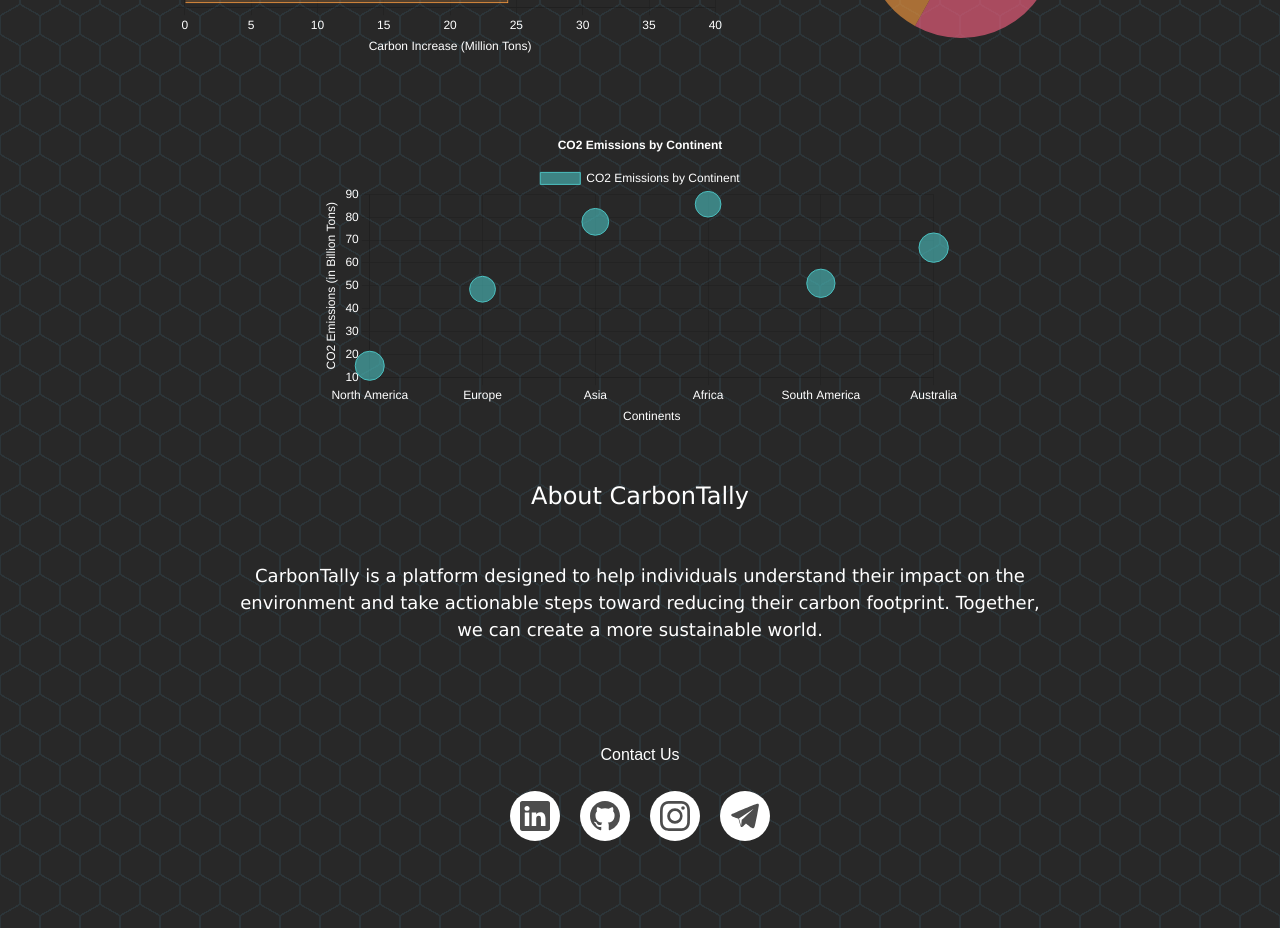
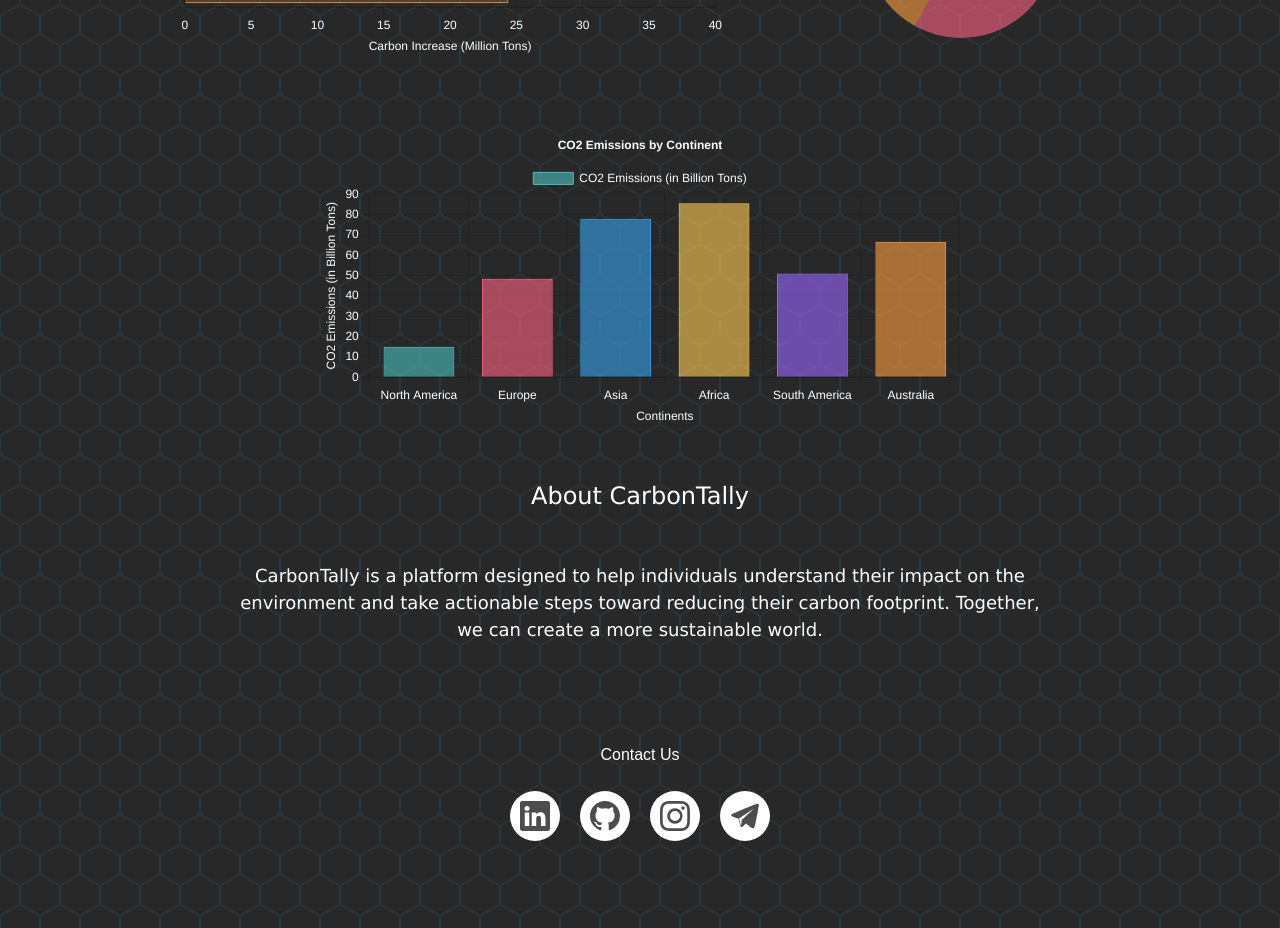
Before and after one commit to krishnanx/NasaSpaceChallenge, a React (Vite) app in the folder Nasa/: page / in a window 1280 px wide. Shown: the part 1040-1968 px from the top of the page. Built offline with nearby package versions, Linux system fonts and the light colour scheme; no server answers; the database is empty.

Commit message:
Updated co2 bubble chart

```diff
--- a/Nasa/src/Components/charts/CO2BubbleChart.jsx
+++ b/Nasa/src/Components/charts/CO2BubbleChart.jsx
@@ -1,14 +1,13 @@
-// CO2BubbleChart.js
 import React from 'react';
-import { Bubble } from 'react-chartjs-2';
+import { Bar } from 'react-chartjs-2';
 import {
     Chart as ChartJS,
     Title,
     Tooltip,
     Legend,
     LinearScale,
-    PointElement,
-    LineElement,
+    CategoryScale,
+    BarElement,
 } from 'chart.js';
 
 ChartJS.register(
@@ -16,26 +15,36 @@ ChartJS.register(
     Tooltip,
     Legend,
     LinearScale,
-    PointElement,
-    LineElement
+    CategoryScale,
+    BarElement
 );
 
-const CO2BubbleChart = () => {
-    // Dummy data (replace with your data)
+const CO2BarChart = () => {
+    // Data for the bar chart
     const data = {
+        labels: [
+            'North America', 'Europe', 'Asia', 'Africa', 'South America', 'Australia'
+        ], // Labels representing continents
         datasets: [
             {
-                label: 'CO2 Emissions by Continent',
-                data: [
-                    { x: 'North America', r: 14.53, y: 15 }, // Example: (continent, emissions, radius)
-                    { x: 'Europe', r: 12.9, y: 48.5 },
-                    { x: 'Asia', r: 13.4, y: 78 },
-                    { x: 'Africa', r: 12.85, y: 85.7 },
-                    { x: 'South America', r: 14.14, y: 51.1 },
-                    { x: 'Australia', r:14.69, y:66.7  },
+                label: 'CO2 Emissions (in Billion Tons)',
+                data: [15, 48.5, 78, 85.7, 51.1, 66.7], // CO2 emission values
+                backgroundColor: [
+                    'rgba(75, 192, 192, 0.6)',
+                    'rgba(255, 99, 132, 0.6)',
+                    'rgba(54, 162, 235, 0.6)',
+                    'rgba(255, 206, 86, 0.6)',
+                    'rgba(153, 102, 255, 0.6)',
+                    'rgba(255, 159, 64, 0.6)'
+                ], // Color for each bar
+                borderColor: [
+                    'rgba(75, 192, 192, 1)',
+                    'rgba(255, 99, 132, 1)',
+                    'rgba(54, 162, 235, 1)',
+                    'rgba(255, 206, 86, 1)',
+                    'rgba(153, 102, 255, 1)',
+                    'rgba(255, 159, 64, 1)'
                 ],
-                backgroundColor: 'rgba(75, 192, 192, 0.6)',
-                borderColor: 'rgba(75, 192, 192, 1)',
                 borderWidth: 1,
             },
         ],
@@ -45,7 +54,6 @@ const CO2BubbleChart = () => {
         responsive: true,
         scales: {
             x: {
-                type: 'category',
                 title: {
                     display: true,
                     text: 'Continents',
@@ -76,17 +84,17 @@ const CO2BubbleChart = () => {
             title: {
                 display: true,
                 text: 'CO2 Emissions by Continent',
-                color: 'white', // Change title text color
+                color: 'white', // Change chart title color
             },
         },
         maintainAspectRatio: false,
     };
 
     return (
-        <div style={{ width: '100%', height: '300px',"marginTop":"70px"}}>
-            <Bubble data={data} options={options} />
+        <div style={{ width: '100%', height: '300px', "marginTop": "70px" }}>
+            <Bar data={data} options={options} />
         </div>
     );
 };
 
-export default CO2BubbleChart;
+export default CO2BarChart;
```
